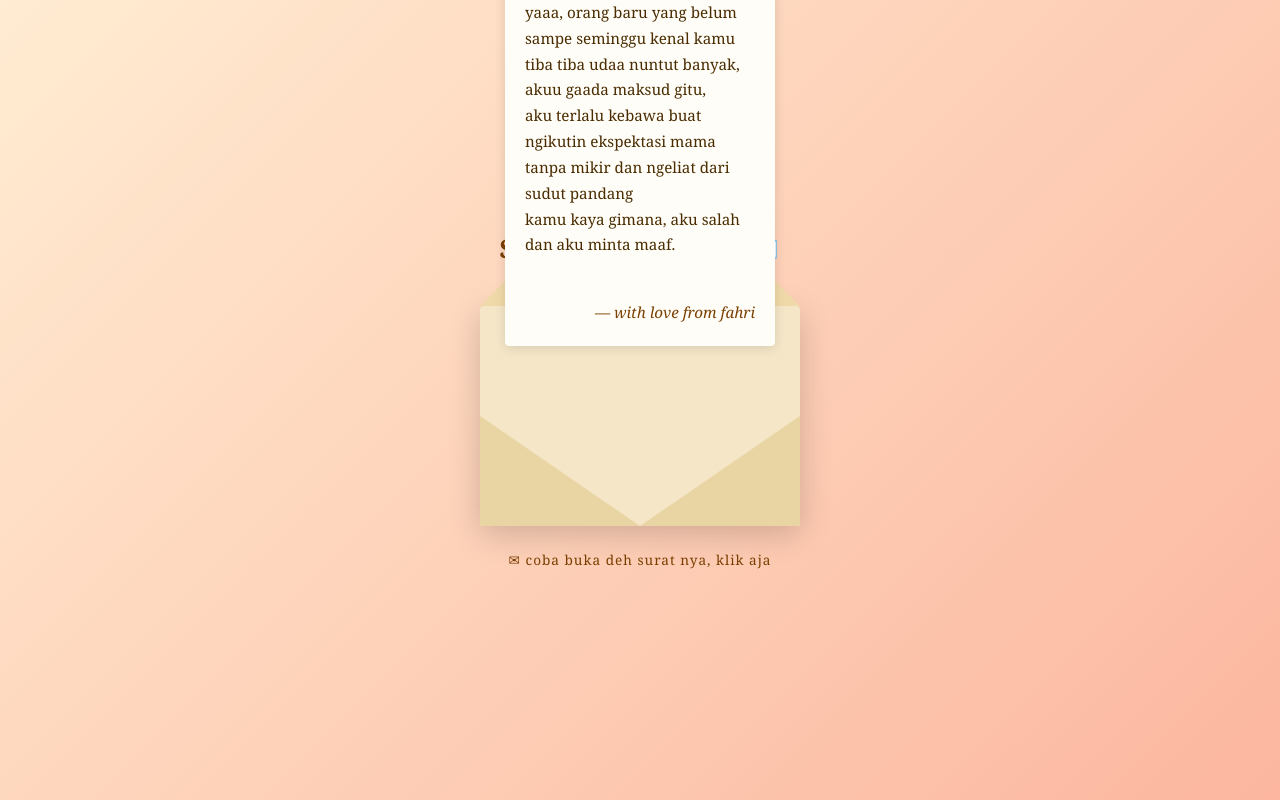
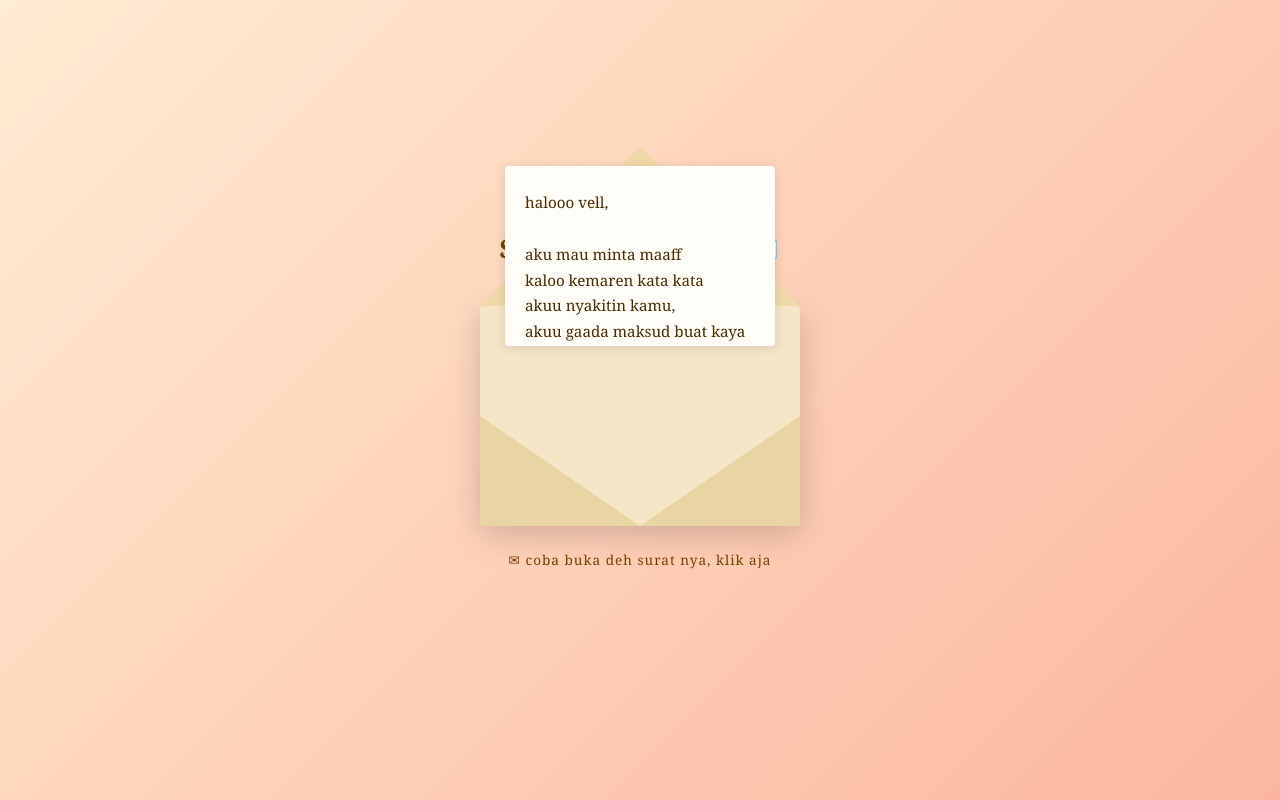
Before and after one commit to Riiyouth/my-apology, a plain HTML site: page index.html in a window 1280 px wide. Both pictures are taken after a click on the button 640 px from the left and 416 px from the top of the page. Drawn offline with Linux system fonts and the light colour scheme.

Commit message:
smallchanges

```diff
--- a/index.html
+++ b/index.html
@@ -106,14 +106,17 @@
       left: 50%;
       transform: translateX(-50%) translateY(0);
       width: 270px;
+      max-height: 180px;   /* Batasi tinggi */
+      overflow-y: auto;    /* Aktifkan scroll vertikal */
       background: #fffdf7;
       border-radius: 4px;
       padding: 24px 20px 20px;
       box-shadow: 0 2px 12px rgba(0,0,0,0.12);
-      z-index: 3;   /* always in front of the flap */
+      z-index: 3;
       transition: bottom 0.7s ease 0.3s, opacity 0.5s ease 0.3s;
       pointer-events: none;
       opacity: 0;
+      height: 180px;
     }
 
     .letter p {
@@ -128,6 +131,15 @@
       text-align: right;
       font-style: italic;
       color: #7b3f00;
+    }
+
+    .letter::-webkit-scrollbar {
+      width: 6px;
+    }
+
+    .letter::-webkit-scrollbar-thumb {
+      background: #c9a66b;
+      border-radius: 10px;
     }
 
     /* When open: slide letter upward and make it visible */
```
